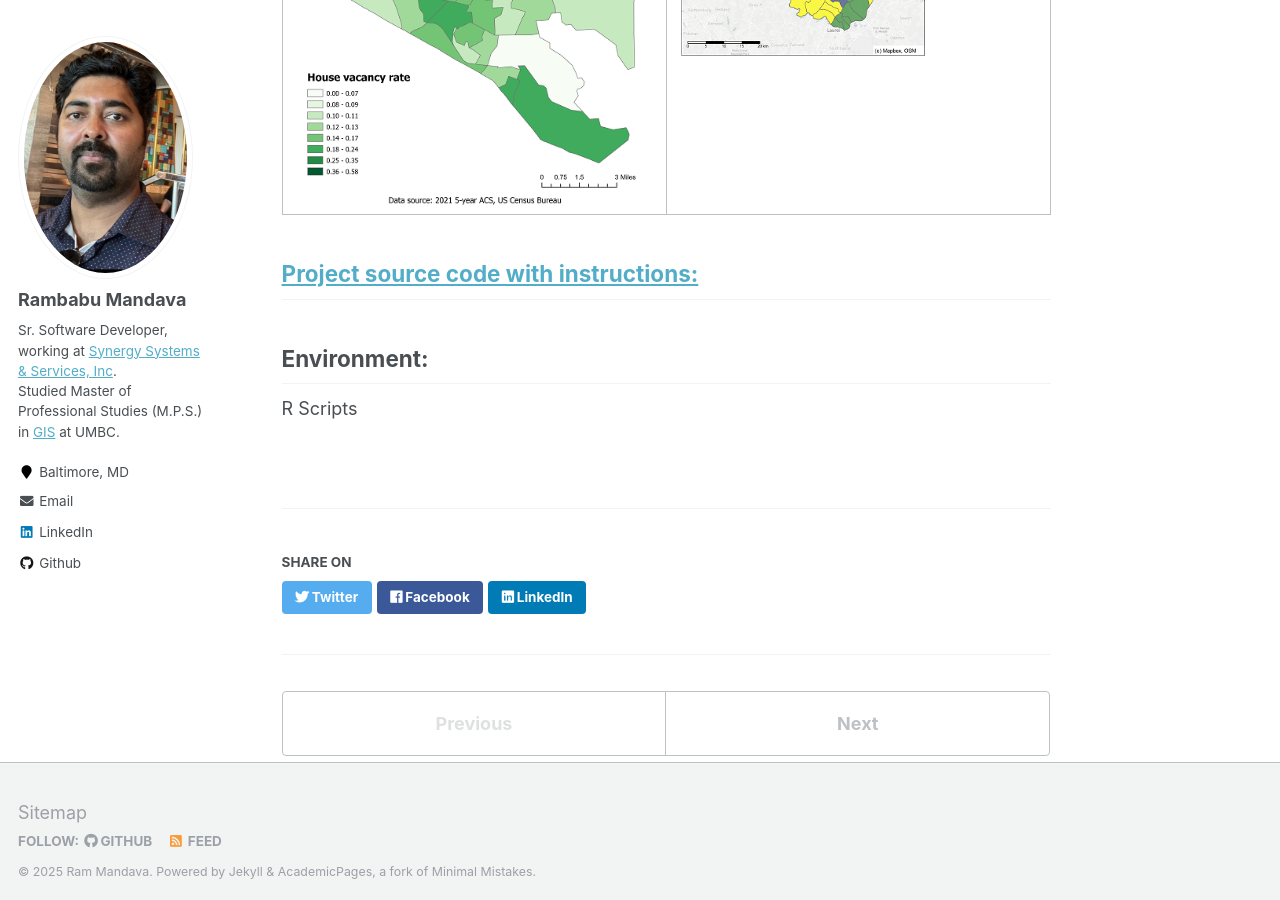
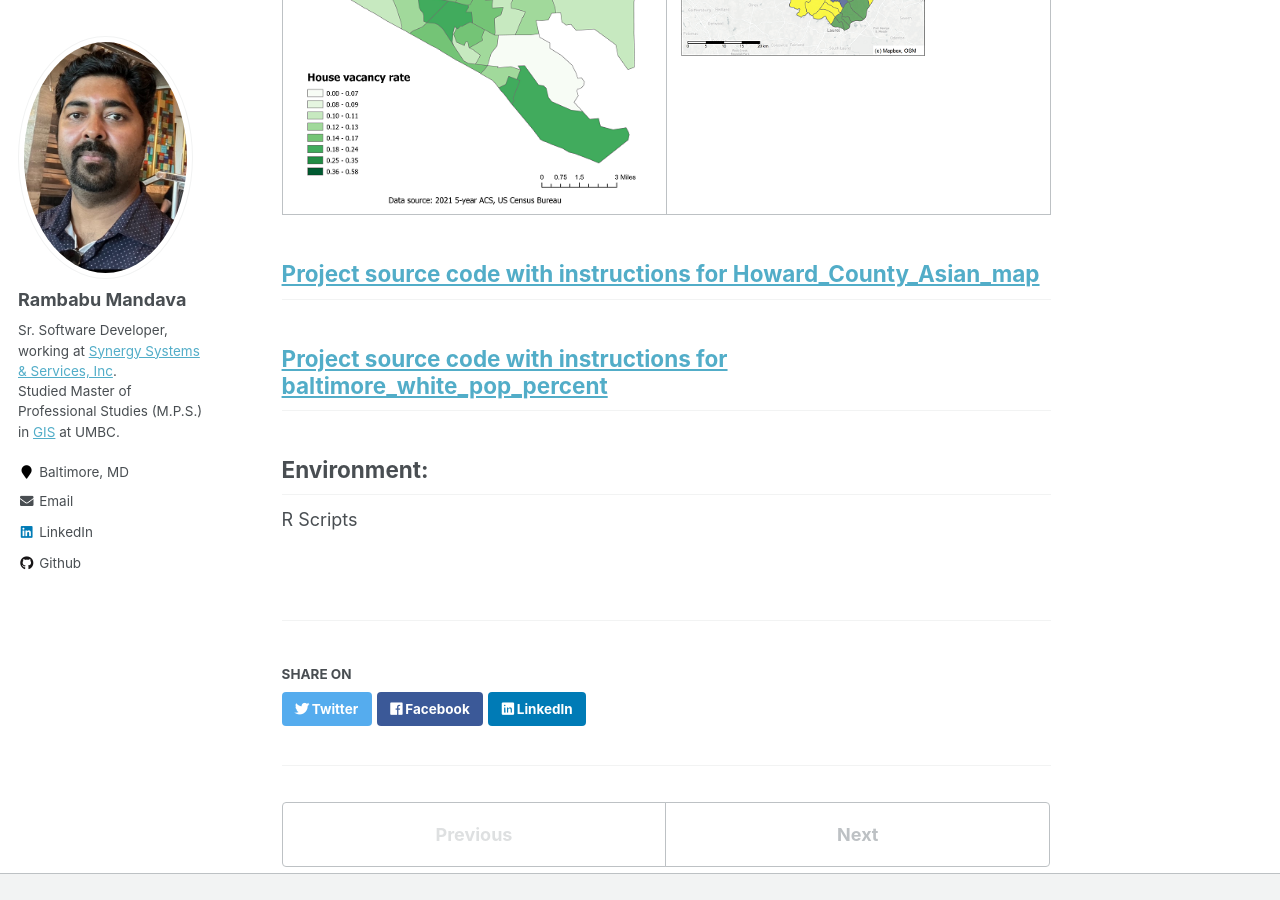
Before and after one commit to mandavaram/mandavaram.github.io, a Jekyll site: the page built from _portfolio/Created_Maps_Using_R_Scrpts.md, in a window 1280 px wide and 900 px high, scrolled down 1206 px. Built offline with Jekyll 4.4.1, drawn with Linux system fonts in a browser that asks for light colours.

Commit message:
Update Created_Maps_Using_R_Scrpts.md

```diff
--- a/_portfolio/Created_Maps_Using_R_Scrpts.md
+++ b/_portfolio/Created_Maps_Using_R_Scrpts.md
@@ -23,7 +23,9 @@ Baltimore City and Howard County data analysis maps
 </table>
 
 
-## <a href="/_pages/R_Projects.html">Project source code with instructions:</a>
+## <a href="/_pages/R_Projects.html">Project source code with instructions for Howard_County_Asian_map</a>
+
+## <a href="/_pages/BaltimoreCityPopulationMap.html">Project source code with instructions for baltimore_white_pop_percent</a>
 
 
 ## Environment:
```
